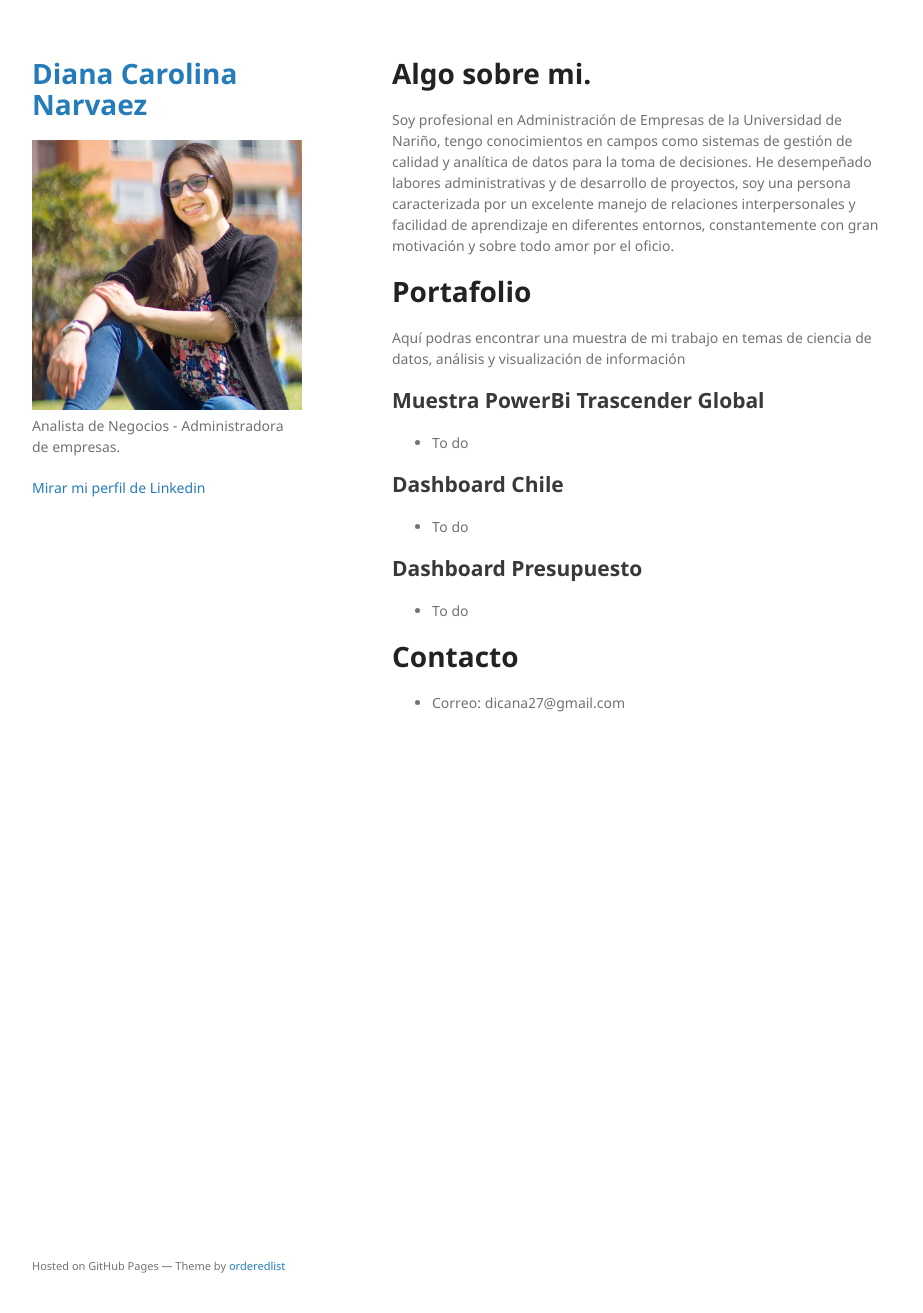
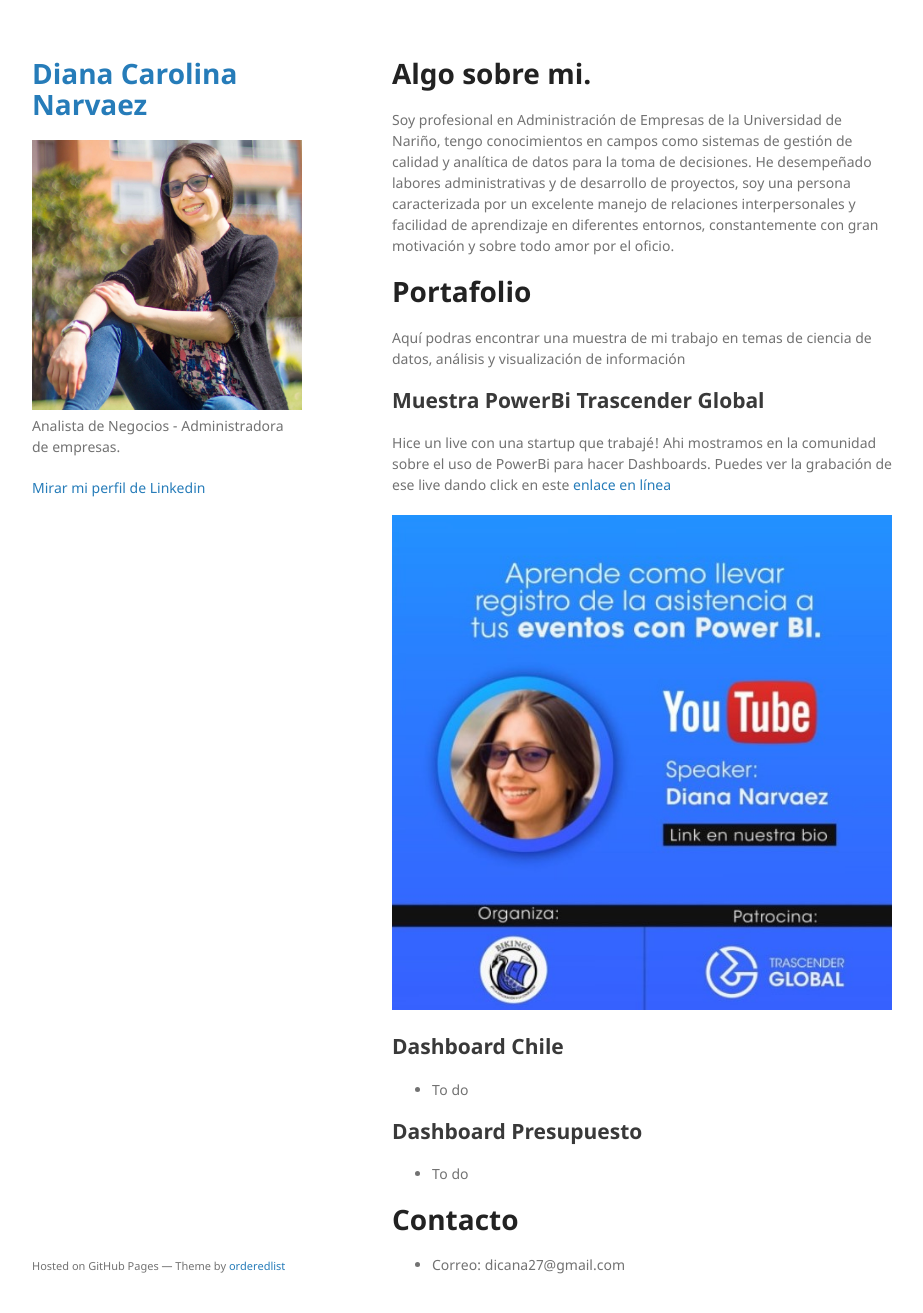
Before and after one commit to dicana27/dicana27.github.io, a Jekyll site: the page built from index.md, in a window 1280 px wide and 1345 px high. Shown: the top 1313 px of the window, without its empty margins (178-1101 px from the left). Built offline with Jekyll 4.4.1, drawn with Linux system fonts in a browser that asks for light colours; our own code applies the rules of GitHub Pages for plain Markdown files.

Commit message:
Portafolio Trascender Global

```diff
--- a/index.md
+++ b/index.md
@@ -12,7 +12,10 @@ Aquí podras encontrar una muestra de mi trabajo en temas de ciencia de datos, a
 
 ## Muestra PowerBi Trascender Global
 
-- To do
+Hice un live con una startup que trabajé!
+Ahi mostramos en la comunidad sobre el uso de PowerBi para hacer Dashboards. Puedes ver la grabación de ese live dando click en este [enlace en línea](https://www.youtube.com/watch?v=Oy1beA81fwM)
+
+![video PowerBi](assets/img/trascender.jpg)
 
 ## Dashboard Chile
 
```
Also changed, not shown: assets/img/trascender.jpg (added).
